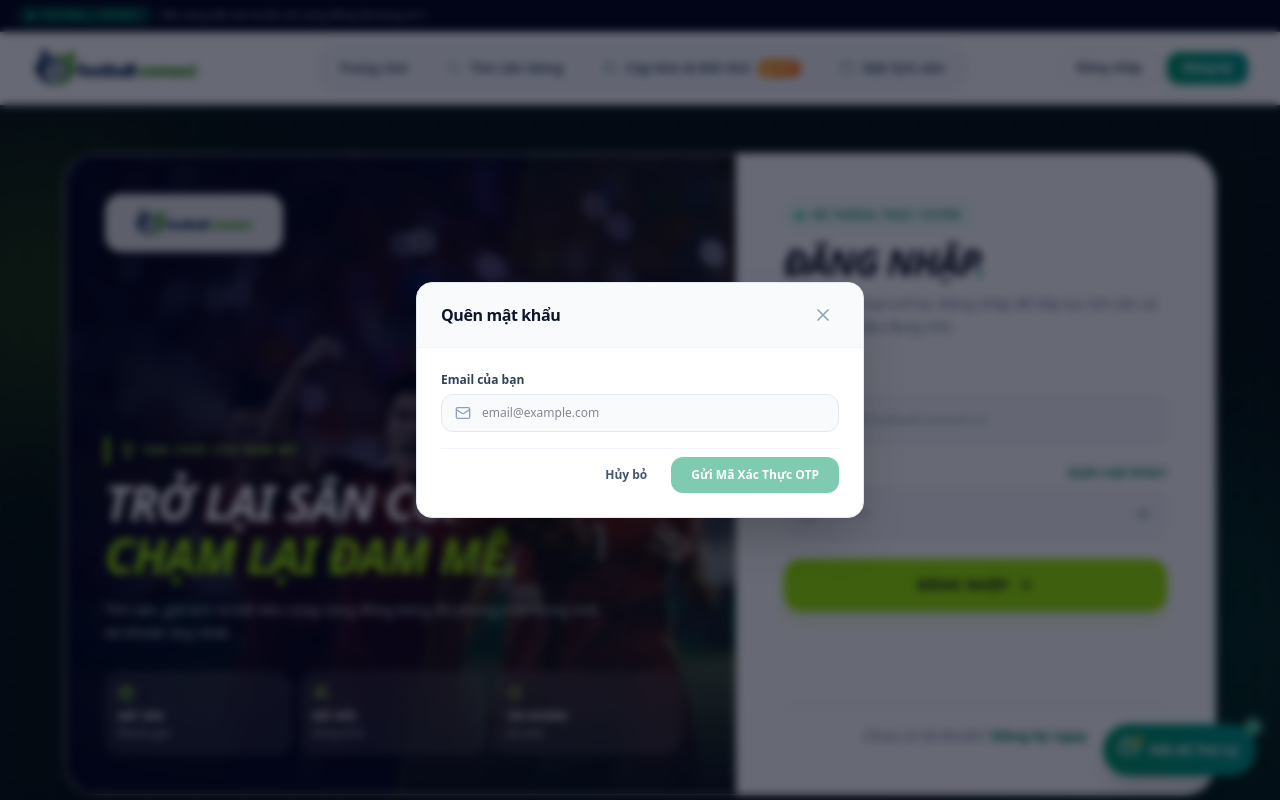
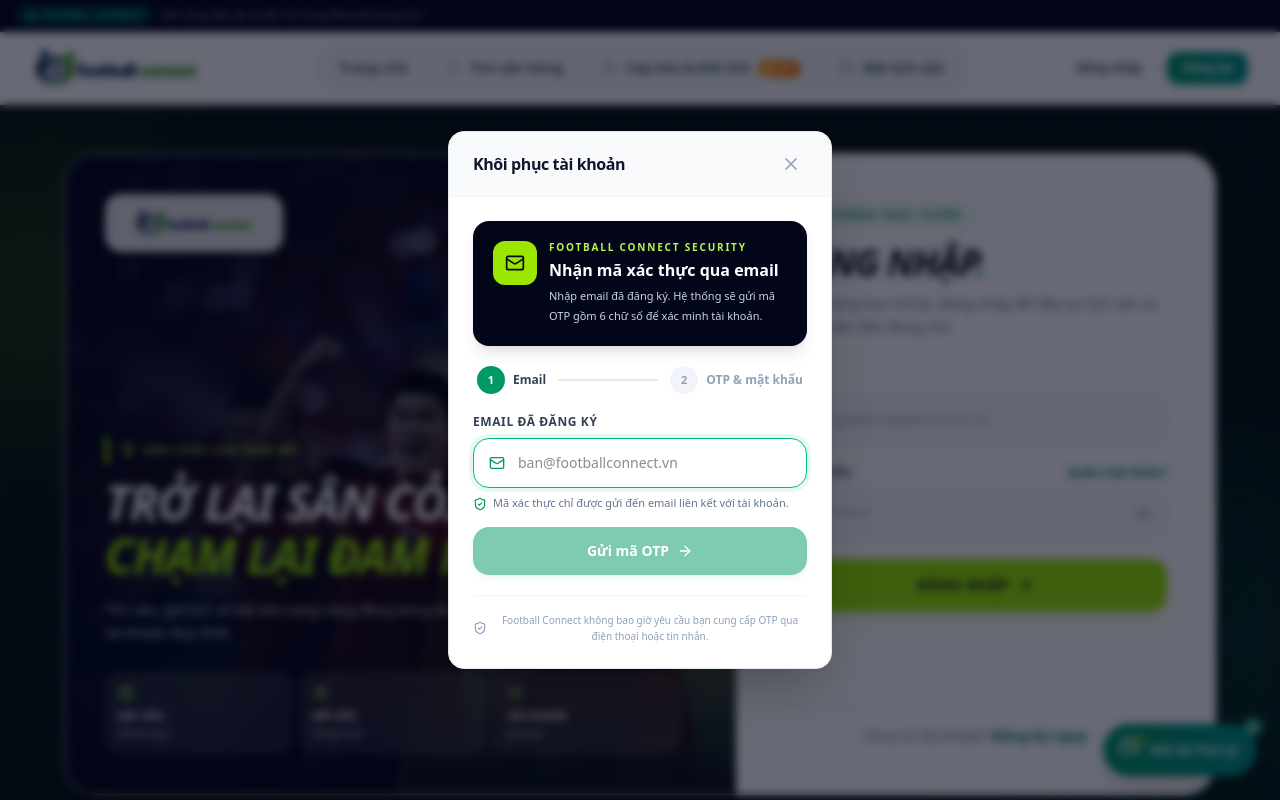
Before and after one commit to tvm27052005-eng/football-connect, a React (Vite) app: page /login in a window 1280 px wide. Both pictures are taken after a click on the button "Quên mật khẩu?". Shown: the top 800 px of the page. Built offline with nearby package versions, Linux system fonts and the light colour scheme.

Commit message:
Thiết kế lại luồng quên mật khẩu bằng OTP

```diff
--- a/src/pages/LoginPage.tsx
+++ b/src/pages/LoginPage.tsx
@@ -3,6 +3,7 @@ import { Link, useNavigate, useLocation } from 'react-router-dom';
 import {
   Mail,
   Lock,
+  ArrowLeft,
   ArrowRight,
   AlertCircle,
   EyeOff,
@@ -106,7 +107,9 @@ export const LoginPage: React.FC = () => {
 
     try {
       setIsForgotLoading(true);
-      await api.post('/auth/forgot-password-otp', { email: forgotEmail.trim() });
+      const normalizedEmail = forgotEmail.trim().toLowerCase();
+      await api.post('/auth/forgot-password-otp', { email: normalizedEmail });
+      setForgotEmail(normalizedEmail);
       setForgotStep('OTP');
       setForgotOtpExpiresIn(60);
       setForgotResendCooldown(60);
@@ -406,11 +409,43 @@ export const LoginPage: React.FC = () => {
             setForgotError('');
           }
         }}
-        title="Quên mật khẩu"
+        title={forgotStep === 'EMAIL' ? 'Khôi phục tài khoản' : 'Xác thực và đặt mật khẩu mới'}
+        maxWidth="sm"
       >
-        <div className="space-y-4 text-xs">
+        <div className="space-y-5 text-xs">
+          <div className="overflow-hidden rounded-2xl bg-slate-950 p-5 text-white shadow-lg shadow-slate-950/10">
+            <div className="flex items-start gap-3">
+              <span className="flex h-11 w-11 shrink-0 items-center justify-center rounded-xl bg-lime-400 text-slate-950">
+                {forgotStep === 'EMAIL' ? <Mail className="h-5 w-5" /> : <KeyRound className="h-5 w-5" />}
+              </span>
+              <div>
+                <p className="text-[10px] font-black uppercase tracking-[0.18em] text-lime-300">Football Connect Security</p>
+                <h4 className="mt-1 text-base font-black">
+                  {forgotStep === 'EMAIL' ? 'Nhận mã xác thực qua email' : 'Kiểm tra email của bạn'}
+                </h4>
+                <p className="mt-1 text-[11px] leading-5 text-slate-300">
+                  {forgotStep === 'EMAIL'
+                    ? 'Nhập email đã đăng ký. Hệ thống sẽ gửi mã OTP gồm 6 chữ số để xác minh tài khoản.'
+                    : <>Mã OTP đã được gửi đến <strong className="text-white">{forgotEmail}</strong> và có hiệu lực trong 1 phút.</>}
+                </p>
+              </div>
+            </div>
+          </div>
+
+          <div className="grid grid-cols-[auto_1fr_auto] items-center gap-3 px-1">
+            <div className="flex items-center gap-2">
+              <span className="flex h-7 w-7 items-center justify-center rounded-full bg-emerald-600 text-[11px] font-black text-white">1</span>
+              <span className="font-bold text-slate-700">Email</span>
+            </div>
+            <div className={`h-0.5 rounded-full ${forgotStep === 'OTP' ? 'bg-emerald-500' : 'bg-slate-200'}`} />
+            <div className="flex items-center gap-2">
+              <span className={`flex h-7 w-7 items-center justify-center rounded-full text-[11px] font-black ${forgotStep === 'OTP' ? 'bg-emerald-600 text-white' : 'bg-slate-100 text-slate-400'}`}>2</span>
+              <span className={forgotStep === 'OTP' ? 'font-bold text-slate-700' : 'font-semibold text-slate-400'}>OTP & mật khẩu</span>
+            </div>
+          </div>
+
           {forgotError && (
-            <div className="p-3 rounded-xl bg-rose-50 border border-rose-200 text-rose-700 text-xs flex items-center gap-2 font-medium">
+            <div role="alert" className="flex items-start gap-2 rounded-xl border border-rose-200 bg-rose-50 p-3 text-xs font-medium text-rose-700">
               <AlertCircle className="w-4 h-4 shrink-0 text-rose-600" />
               <span>{forgotError}</span>
             </div>
@@ -420,87 +455,94 @@ export const LoginPage: React.FC = () => {
             /* STEP 1: Enter email */
             <form onSubmit={handleSendForgotOtp} className="space-y-4">
               <div>
-                <label className="block text-slate-700 font-bold mb-1.5">Email của bạn</label>
-                <div className="relative">
-                  <Mail className="w-4 h-4 absolute left-3.5 top-1/2 -translate-y-1/2 text-slate-400" />
+                <label htmlFor="forgot-email" className="mb-2 block text-xs font-black uppercase tracking-wider text-slate-700">Email đã đăng ký</label>
+                <div className="group relative">
+                  <Mail className="absolute left-4 top-1/2 h-4 w-4 -translate-y-1/2 text-slate-400 group-focus-within:text-emerald-600" />
                   <input
+                    id="forgot-email"
                     type="email"
                     required
+                    autoFocus
+                    autoComplete="email"
                     value={forgotEmail}
                     onChange={(e) => setForgotEmail(e.target.value)}
-                    placeholder="email@example.com"
-                    className="w-full pl-10 pr-4 py-2.5 bg-slate-50 border border-slate-200 rounded-xl text-slate-900 focus:outline-none focus:bg-white focus:border-emerald-500 focus:ring-2 focus:ring-emerald-500/20"
+                    placeholder="ban@footballconnect.vn"
+                    className="w-full rounded-2xl border border-slate-200 bg-slate-50 py-3.5 pl-11 pr-4 text-sm text-slate-900 outline-none transition focus:border-emerald-500 focus:bg-white focus:ring-4 focus:ring-emerald-500/10"
                   />
                 </div>
+                <p className="mt-2 flex items-center gap-1.5 text-[11px] text-slate-500"><ShieldCheck className="h-3.5 w-3.5 text-emerald-600" /> Mã xác thực chỉ được gửi đến email liên kết với tài khoản.</p>
               </div>
 
-              <div className="flex items-center justify-end gap-2 pt-2 border-t border-slate-100">
-                <button
-                  type="button"
-                  onClick={() => setIsForgotModalOpen(false)}
-                  className="px-4 py-2 rounded-xl text-slate-600 hover:bg-slate-100 font-semibold cursor-pointer"
-                >
-                  Hủy bỏ
-                </button>
               <button
                 type="submit"
-                  disabled={isForgotLoading || !forgotEmail}
-                  className="px-5 py-2.5 rounded-xl bg-emerald-600 hover:bg-emerald-700 disabled:opacity-50 text-white font-bold transition-all shadow-xs flex items-center gap-1.5 cursor-pointer"
+                disabled={isForgotLoading || !forgotEmail.trim()}
+                className="flex w-full cursor-pointer items-center justify-center gap-2 rounded-2xl bg-emerald-600 py-3.5 text-sm font-black text-white shadow-md shadow-emerald-600/15 transition hover:bg-emerald-700 disabled:cursor-not-allowed disabled:opacity-50"
               >
-                  {isForgotLoading ? 'Đang gửi mã...' : 'Gửi Mã Xác Thực OTP'}
+                {isForgotLoading ? <><RotateCw className="h-4 w-4 animate-spin" /> Đang gửi mã…</> : <>Gửi mã OTP <ArrowRight className="h-4 w-4" /></>}
               </button>
-              </div>
             </form>
           ) : (
 
             <form onSubmit={handleResetPassword} className="space-y-4">
               {/* OTP Field */}
               <div>
-                <div className="flex items-center justify-between mb-1">
-                  <label className="text-xs font-bold text-slate-700">Mã xác thực OTP (6 chữ số)</label>
-                  <span className={`text-[11px] font-extrabold ${forgotOtpExpiresIn < 60 ? 'text-rose-600 animate-pulse' : 'text-emerald-700'}`}>
-                    Còn {formatTime(forgotOtpExpiresIn)}
+                <div className="mb-2 flex items-center justify-between gap-3">
+                  <label htmlFor="forgot-otp" className="text-xs font-black uppercase tracking-wider text-slate-700">Mã OTP</label>
+                  <span className={`rounded-full px-2.5 py-1 text-[11px] font-extrabold ${forgotOtpExpiresIn <= 15 ? 'bg-rose-50 text-rose-600' : 'bg-emerald-50 text-emerald-700'}`}>
+                    {forgotOtpExpiresIn > 0 ? `Còn ${formatTime(forgotOtpExpiresIn)}` : 'Đã hết hạn'}
                   </span>
                 </div>
                 <div className="relative">
-                  <KeyRound className="w-4 h-4 absolute left-3.5 top-1/2 -translate-y-1/2 text-slate-400" />
+                  <KeyRound className="absolute left-4 top-1/2 h-5 w-5 -translate-y-1/2 text-emerald-600" />
                   <input
+                    id="forgot-otp"
                     type="text"
+                    inputMode="numeric"
+                    autoComplete="one-time-code"
                     maxLength={6}
                     autoFocus
                     required
                     value={forgotOtp}
                     onChange={(e) => setForgotOtp(e.target.value.replace(/\D/g, ''))}
-                    placeholder="XXXXXX"
-                    className="w-full pl-10 pr-4 py-2.5 bg-slate-50 border border-slate-200 rounded-xl text-center text-base font-mono font-bold tracking-widest text-slate-900 focus:outline-none focus:bg-white focus:border-emerald-500 focus:ring-2 focus:ring-emerald-500/20"
+                    placeholder="000000"
+                    className="w-full rounded-2xl border border-slate-200 bg-slate-50 py-3.5 pl-12 pr-4 text-center font-mono text-xl font-black tracking-[0.45em] text-slate-950 outline-none transition focus:border-emerald-500 focus:bg-white focus:ring-4 focus:ring-emerald-500/10"
                   />
                 </div>
-                <div className="flex items-center justify-between text-[11px] text-slate-500 mt-1">
-                  <span>Chưa nhận được mã?</span>
+                <div className="mt-2 h-1 overflow-hidden rounded-full bg-slate-100">
+                  <div className={`h-full transition-all duration-1000 ${forgotOtpExpiresIn <= 15 ? 'bg-rose-500' : 'bg-emerald-500'}`} style={{ width: `${Math.max(0, Math.min(100, (forgotOtpExpiresIn / 60) * 100))}%` }} />
+                </div>
+                <div className="mt-2 flex items-center justify-between gap-3 text-[11px] text-slate-500">
+                  <button type="button" onClick={() => { setForgotStep('EMAIL'); setForgotOtp(''); setForgotError(''); }} className="flex cursor-pointer items-center gap-1 font-bold text-slate-600 hover:text-slate-900">
+                    <ArrowLeft className="h-3 w-3" /> Đổi email
+                  </button>
                   <button
                     type="button"
                     disabled={forgotResendCooldown > 0 || isForgotLoading}
                     onClick={handleResendForgotOtp}
-                    className="font-bold text-emerald-700 hover:underline disabled:opacity-50 disabled:cursor-not-allowed flex items-center gap-1 cursor-pointer"
+                    className="flex cursor-pointer items-center gap-1 font-bold text-emerald-700 hover:underline disabled:cursor-not-allowed disabled:opacity-50"
                   >
                     <RotateCw className="w-3 h-3" />
-                    {forgotResendCooldown > 0 ? `Gửi lại sau (${forgotResendCooldown}s)` : 'Gửi lại mã OTP'}
+                    {forgotResendCooldown > 0 ? `Gửi lại sau ${forgotResendCooldown}s` : 'Gửi lại mã OTP'}
                   </button>
                 </div>
               </div>
 
               {/* New Password */}
               <div>
-                <label className="block text-slate-700 font-bold mb-1">Mật khẩu mới (Tối thiểu 6 ký tự)</label>
+                <label htmlFor="forgot-new-password" className="mb-2 block text-xs font-black uppercase tracking-wider text-slate-700">Mật khẩu mới</label>
                 <div className="relative">
                   <Lock className="w-4 h-4 absolute left-3.5 top-1/2 -translate-y-1/2 text-slate-400" />
                   <input
+                    id="forgot-new-password"
                     type={showNewPassword ? 'text' : 'password'}
                     required
+                    minLength={6}
+                    maxLength={128}
+                    autoComplete="new-password"
                     value={newPassword}
                     onChange={(e) => setNewPassword(e.target.value)}
-                    placeholder="••••••••"
-                    className="w-full pl-10 pr-10 py-2.5 bg-slate-50 border border-slate-200 rounded-xl text-slate-900 focus:outline-none focus:bg-white focus:border-emerald-500 focus:ring-2 focus:ring-emerald-500/20"
+                    placeholder="Tối thiểu 6 ký tự"
+                    className="w-full rounded-xl border border-slate-200 bg-slate-50 py-3 pl-10 pr-10 text-sm text-slate-900 outline-none focus:border-emerald-500 focus:bg-white focus:ring-2 focus:ring-emerald-500/20"
                   />
                   <button
                     type="button"
@@ -514,16 +556,20 @@ export const LoginPage: React.FC = () => {
 
               {/* Confirm Password */}
               <div>
-                <label className="block text-slate-700 font-bold mb-1">Nhập lại mật khẩu mới</label>
+                <label htmlFor="forgot-confirm-password" className="mb-2 block text-xs font-black uppercase tracking-wider text-slate-700">Xác nhận mật khẩu mới</label>
                 <div className="relative">
                   <Lock className="w-4 h-4 absolute left-3.5 top-1/2 -translate-y-1/2 text-slate-400" />
                   <input
+                    id="forgot-confirm-password"
                     type={showConfirmPassword ? 'text' : 'password'}
                     required
+                    minLength={6}
+                    maxLength={128}
+                    autoComplete="new-password"
                     value={confirmPassword}
                     onChange={(e) => setConfirmPassword(e.target.value)}
                     placeholder="••••••••"
-                    className="w-full pl-10 pr-10 py-2.5 bg-slate-50 border border-slate-200 rounded-xl text-slate-900 focus:outline-none focus:bg-white focus:border-emerald-500 focus:ring-2 focus:ring-emerald-500/20"
+                    className="w-full rounded-xl border border-slate-200 bg-slate-50 py-3 pl-10 pr-10 text-sm text-slate-900 outline-none focus:border-emerald-500 focus:bg-white focus:ring-2 focus:ring-emerald-500/20"
                   />
                   <button
                     type="button"
@@ -535,17 +581,19 @@ export const LoginPage: React.FC = () => {
                 </div>
               </div>
 
-              <div className="flex items-center justify-end gap-2 pt-2 border-t border-slate-100">
               <button
                 type="submit"
-                  disabled={isForgotLoading || forgotOtp.length !== 6 || forgotOtpExpiresIn <= 0}
-                  className="px-5 py-2.5 rounded-xl bg-emerald-600 hover:bg-emerald-700 disabled:opacity-50 text-white font-bold transition-all shadow-xs flex items-center gap-1.5 cursor-pointer"
+                disabled={isForgotLoading || forgotOtp.length !== 6 || forgotOtpExpiresIn <= 0 || newPassword.length < 6 || newPassword !== confirmPassword}
+                className="flex w-full cursor-pointer items-center justify-center gap-2 rounded-2xl bg-lime-400 py-3.5 text-sm font-black text-slate-950 shadow-md shadow-lime-500/15 transition hover:bg-lime-300 disabled:cursor-not-allowed disabled:opacity-50"
               >
-                  {isForgotLoading ? 'Đang cập nhật...' : 'Xác Nhận'}
+                {isForgotLoading ? <><RotateCw className="h-4 w-4 animate-spin" /> Đang cập nhật…</> : <><CheckCircle2 className="h-4 w-4" /> Đặt lại mật khẩu</>}
               </button>
-              </div>
             </form>
           )}
+
+          <p className="flex items-center justify-center gap-1.5 border-t border-slate-100 pt-4 text-center text-[10px] leading-4 text-slate-400">
+            <ShieldCheck className="h-3.5 w-3.5 shrink-0" /> Football Connect không bao giờ yêu cầu bạn cung cấp OTP qua điện thoại hoặc tin nhắn.
+          </p>
         </div>
       </Modal>
     </div>
```
Lines whose indentation alone changed are shown as unchanged.
